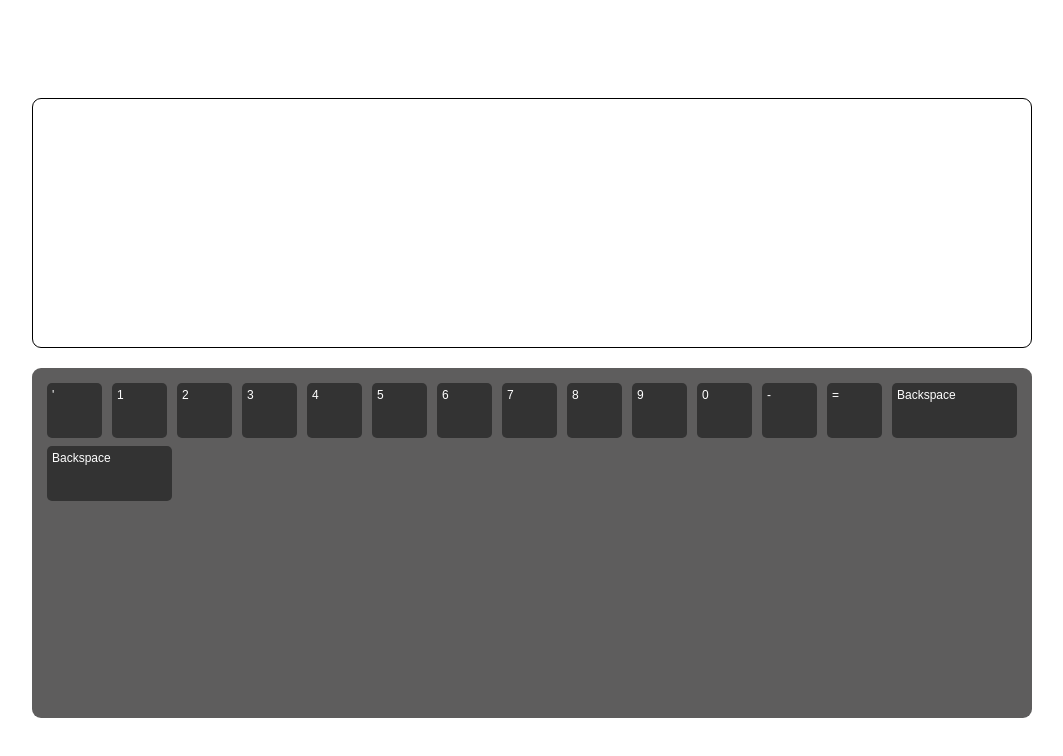
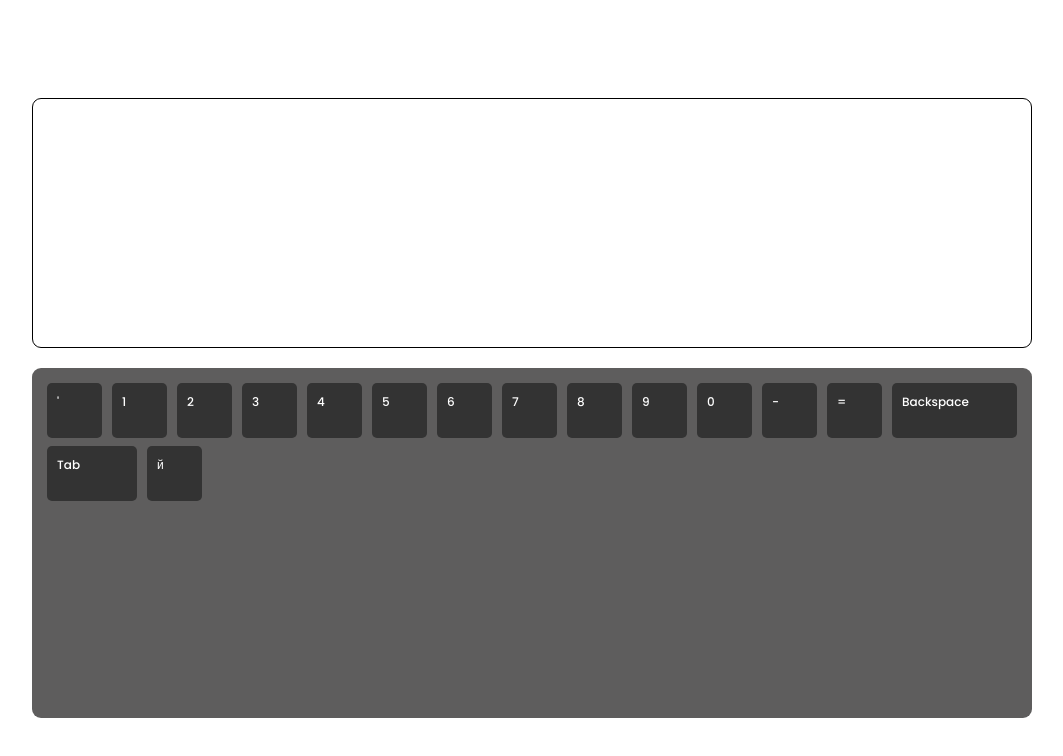
Before and after one commit to Kodzigor/virtual-keyboard, a website with bundled scripts: page index.html in a window 1280 px wide. Shown: the whole page, without its empty margins (108-1171 px from the left). Built offline with nearby package versions, Linux system fonts and the light colour scheme.

Commit message:
fix: fixed code for eng digits to display

```diff
--- a/js/data.js
+++ b/js/data.js
@@ -228,20 +228,36 @@ const data = [
   ],
   [
     {
-      name: 'backspace',
+      name: 'tab',
       eng: {
-        caseDown: 'Backspace',
-        caseUp: 'Backspace',
-        caseCaps: 'Backspace',
-        caseCapsShift: 'Backspace'
+        caseDown: 'Tab',
+        caseUp: 'Tab',
+        caseCaps: 'Tab',
+        caseCapsShift: 'Tab'
       },
       ukr: {
-        caseDown: "Backspace",
-        caseUp: 'Backspace',
-        caseCaps: "Backspace",
-        caseCapsShift: 'Backspace'
+        caseDown: "Tab",
+        caseUp: 'Tab',
+        caseCaps: "Tab",
+        caseCapsShift: 'Tab'
       },
-      addClass: 'backspace'
+      addClass: 'tab'
+    },
+    {
+      name: 'keyQ',
+      eng: {
+        caseDown: 'q',
+        caseUp: 'Q',
+        caseCaps: 'q',
+        caseCapsShift: 'Q'
+      },
+      ukr: {
+        caseDown: "й",
+        caseUp: 'Й',
+        caseCaps: "й",
+        caseCapsShift: 'Й'
+      },
+      addClass: 'keyQ'
     },
 
   ]
--- a/js/script.js
+++ b/js/script.js
@@ -50,10 +50,10 @@ function createKeyboardKeys(array, parentRow) {
       key.innerHTML = `
       <div class="keyboard-key ${subEl.addClass}">
           <span class="eng hidden">
-            <span class="case-down hidden">${subEl.caseDown}</span>
-            <span class="case-up hidden">${subEl.ukr.caseUp}</span>
-            <span class="case-caps hidden">${subEl.ukr.caseCaps}</span>
-            <span class="case-capsShift hidden">${subEl.ukr.caseCapsShift}</span>
+            <span class="case-down hidden">${subEl.eng.caseDown}</span>
+            <span class="case-up hidden">${subEl.eng.caseUp}</span>
+            <span class="case-caps hidden">${subEl.eng.caseCaps}</span>
+            <span class="case-capsShift hidden">${subEl.eng.caseCapsShift}</span>
           </span>
           <span class="ukr">
             <span class="case-down">${subEl.ukr.caseDown}</span>
--- a/sass/main.scss
+++ b/sass/main.scss
@@ -1,4 +1,4 @@
-// @import url('https://fonts.googleapis.com/css2?family=Poppins:wght@300,500&display=swap');
+@import url('https://fonts.googleapis.com/css2?family=Poppins:wght@300;500&display=swap');
 
 * {
   box-sizing: border-box;
@@ -66,7 +66,7 @@ p {
   height: 55px;
   background-color: rgb(51, 51, 51);
   border-radius: 5px;
-  padding: 5px;
+  padding: 10px;
   cursor: pointer;
   display: flex;
   transition: background-color 0.3s;
```
Also changed, not shown: css/style.css, 1 other file.
